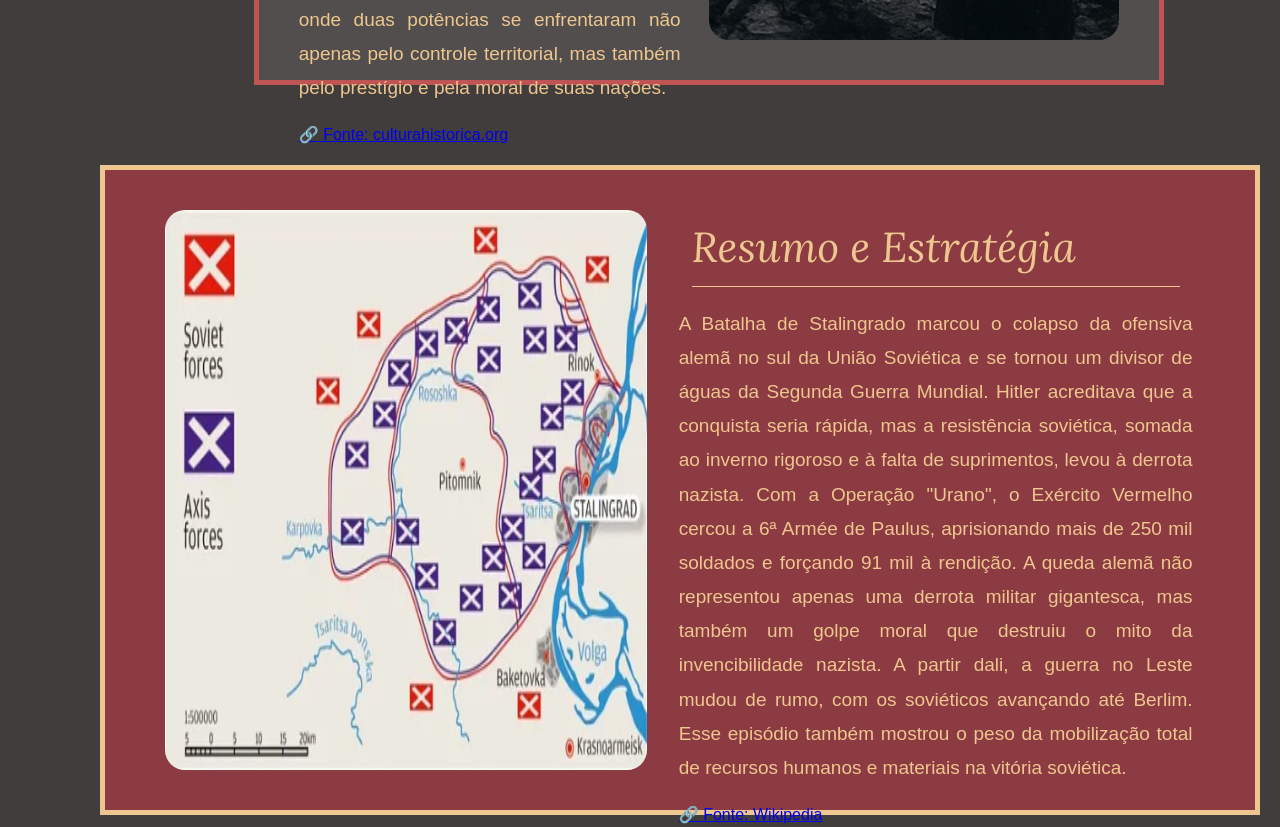
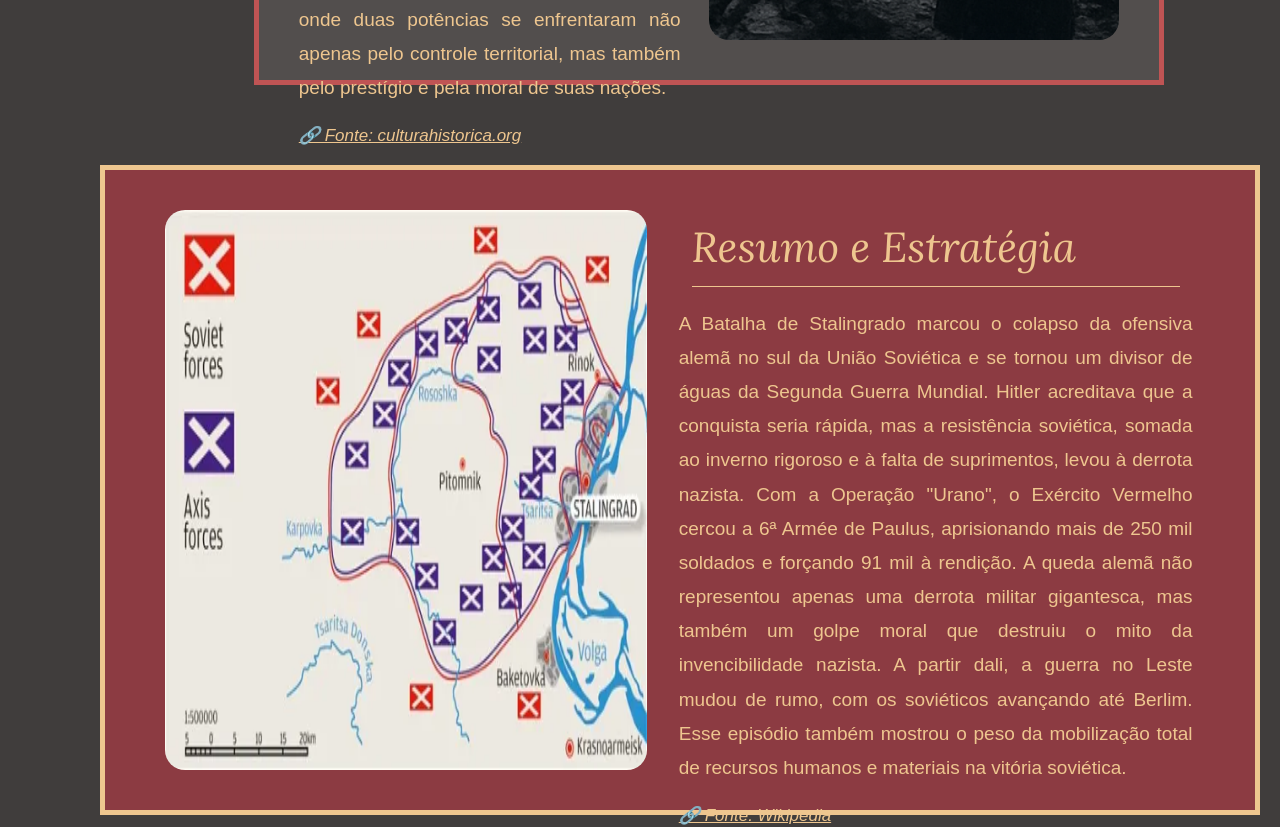
Before and after one commit to Gab-loren7/siteStalingrado_Humanas, a React (Create React App) app in the folder codigo/: page / in a window 1280 px wide. Shown: the part 1080-1907 px from the top of the page. Built offline with nearby package versions, Linux system fonts and the light colour scheme; a web font is replaced by a local one.

Commit message:
Update CompTexto.js

```diff
--- a/codigo/src/components/CompTexto/CompTexto.js
+++ b/codigo/src/components/CompTexto/CompTexto.js
@@ -12,6 +12,7 @@ let CompTexto = ({ Texto, Font, Url }) => {
             <div className={Styles.espaco} />
             {Url && Font && (
                 <a
+                    className={Styles.font}
                     href={Url}
                     target="_blank"
                     rel="noopener noreferrer"
```
